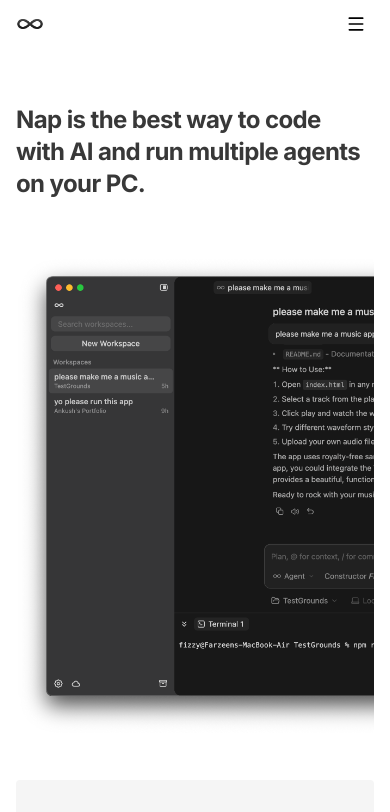
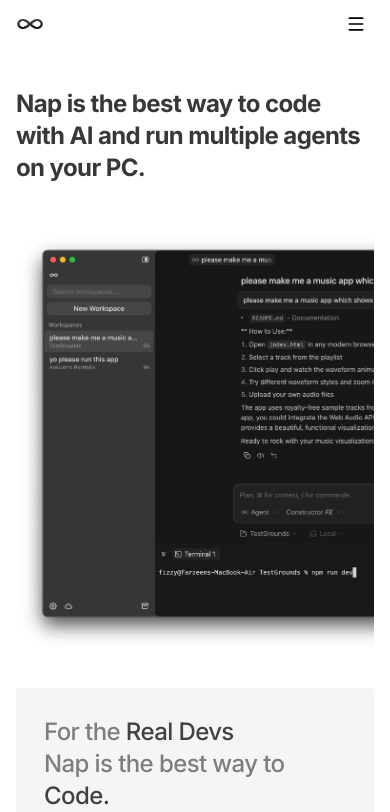
Before and after one commit to farzeenilyaszargar/nap-ide, a Next.js app: page / in a window 390 px wide. Shown: the top 812 px of the page. Built offline with nearby package versions, Linux system fonts and the light colour scheme.

Commit message:
Tighten hero spacing and align image to max-w-6xl

```diff
--- a/components/heroPage.tsx
+++ b/components/heroPage.tsx
@@ -17,7 +17,7 @@
     }, [])
 
     return (
-        <section className='mx-auto flex w-full max-w-6xl flex-col items-center gap-8 px-4 pb-6 pt-14 sm:gap-12 sm:px-6 sm:pb-8 sm:pt-16 sm:mt-20 lg:px-10 overflow-x-hidden'>
+        <section className='mx-auto flex w-full max-w-6xl flex-col items-center gap-6 px-4 pb-4 pt-10 sm:gap-10 sm:px-6 sm:pb-6 sm:pt-12 sm:mt-12 lg:px-10 overflow-x-hidden'>
             <div className='flex w-full flex-col items-start gap-6 sm:items-center sm:gap-8'>
                 <div className='flex flex-col gap-3 sm:gap-6'>
                     <h2 className='text-left text-2xl font-bold tracking-tight text-[#383838] sm:hidden'>
@@ -32,7 +32,7 @@
 
                     </div>
                 </div>
-                <div className='w-full justify-center hidden sm:flex'>
+                <div className='w-full justify-start hidden sm:flex'>
                     <DownloadButton />
                 </div>
                 <div className='flex w-full items-center justify-start sm:justify-center' />
@@ -41,8 +41,8 @@
 
 
             <div className='flex w-full items-center justify-start overflow-visible sm:justify-center'>
-                <div className='mr-auto w-[140%] max-w-none sm:mr-0 sm:w-full sm:max-w-7xl'>
-                    <Image src={"/new-main.png"} width={1280} height={720} alt='demo' className='w-full rounded-md sm:rounded-md min-h-[480px] object-cover object-left sm:min-h-0' />
+                <div className='mr-auto w-full max-w-6xl sm:mr-0 sm:w-full'>
+                    <Image src={"/new-main.png"} width={1280} height={720} alt='demo' className='w-full rounded-md sm:rounded-md min-h-[420px] object-cover object-left sm:min-h-0' />
                 </div>
             </div>
 
```
